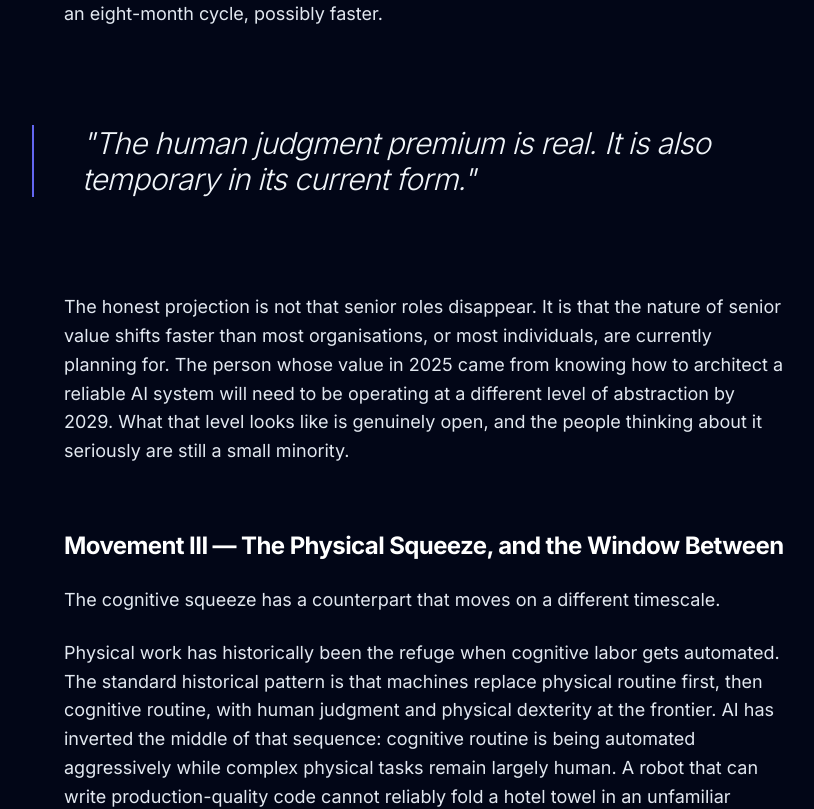
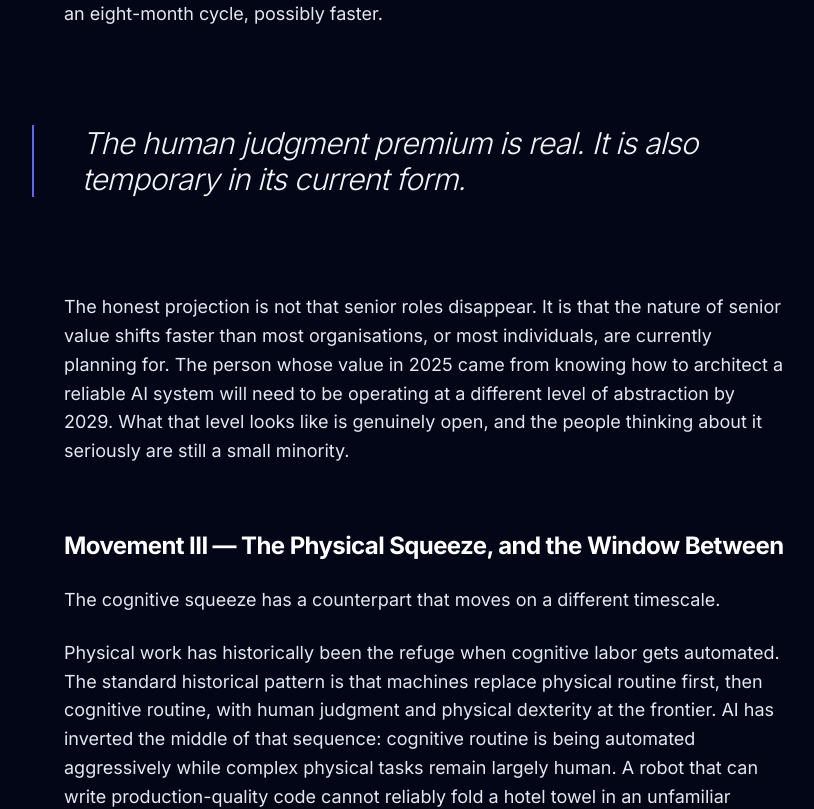
Before and after one commit to ADevBelgie/after-the-intelligence-flood, a React (Vite) app: page / in a window 1280 px wide. Shown: the part 3120-3929 px from the top of the page, without its empty margins (216-1030 px from the left). Built offline with nearby package versions, Linux system fonts and the light colour scheme.

Commit message:
style: removed literal quotation marks from PullQuote component

```diff
--- a/src/components/PullQuote.jsx
+++ b/src/components/PullQuote.jsx
@@ -4,7 +4,7 @@ const PullQuote = ({ quote }) => {
   return (
     <figure className="my-16 md:my-24 border-l-2 border-indigo-500 pl-8 md:pl-12 -ml-4 md:-ml-8 transition-all">
       <blockquote className="text-2xl md:text-3xl font-light leading-relaxed text-slate-100 tracking-tight italic">
-        "{quote}"
+        {quote}
       </blockquote>
     </figure>
   );
```
